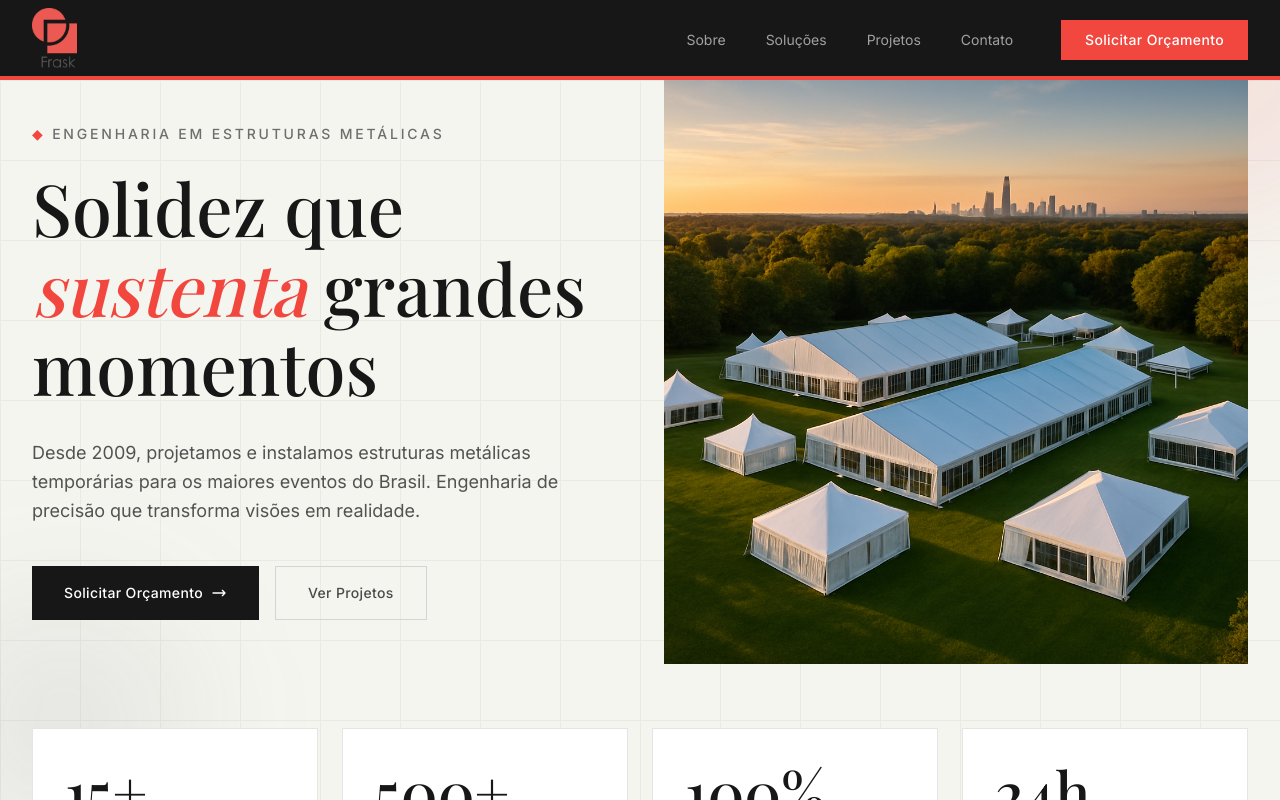
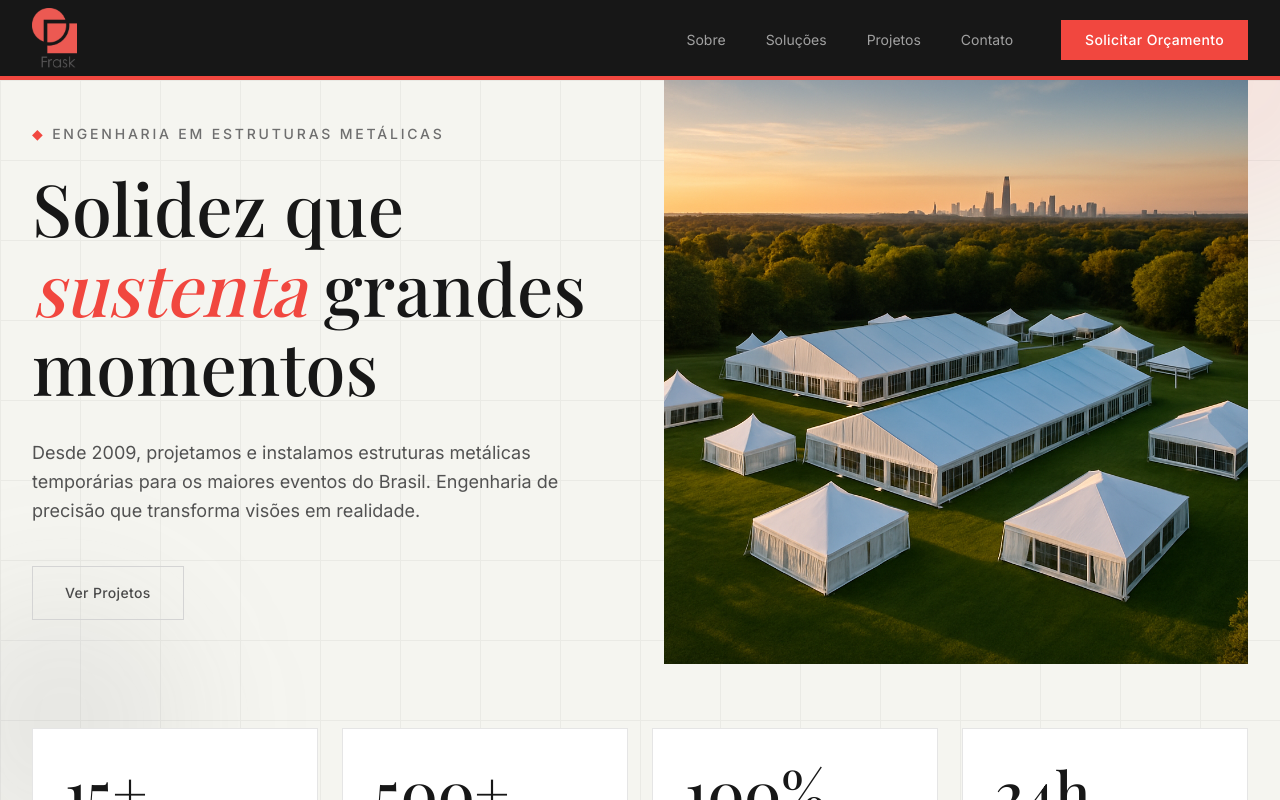
Before and after one commit to Joaolemos-hub/Frask-Estruturas-site, a Next.js app: page / in a window 1280 px wide. Shown: the top 800 px of the page. Built offline with nearby package versions, Linux system fonts and the light colour scheme.

Commit message:
refactor: remove "Solicitar Orçamento" link from Hero component
Removed the "Solicitar Orçamento" link button for potential redesign.

Co-authored-by: João Vitor Lemos <225009833+Joaolemos-hub@users.noreply.github.com>

```diff
--- a/components/hero.tsx
+++ b/components/hero.tsx
@@ -33,16 +33,6 @@ export default function Hero() {
             </p>
 
             <div className="flex flex-col sm:flex-row gap-4">
-              <Link
-                href="#solicitacao"
-                className="inline-flex items-center justify-center px-8 py-4 bg-neutral-900 text-white text-sm font-medium tracking-wide hover:bg-neutral-800 transition-colors"
-              >
-                Solicitar Orçamento
-                <svg className="ml-2 w-4 h-4" fill="none" stroke="currentColor" viewBox="0 0 24 24">
-                  <path strokeLinecap="round" strokeLinejoin="round" strokeWidth={2} d="M17 8l4 4m0 0l-4 4m4-4H3" />
-                </svg>
-              </Link>
-
               <Link
                 href="#projetos"
                 className="inline-flex items-center justify-center px-8 py-4 border border-neutral-300 text-frask-gray-dark text-sm font-medium tracking-wide hover:border-frask-red hover:text-frask-red transition-colors"
```
